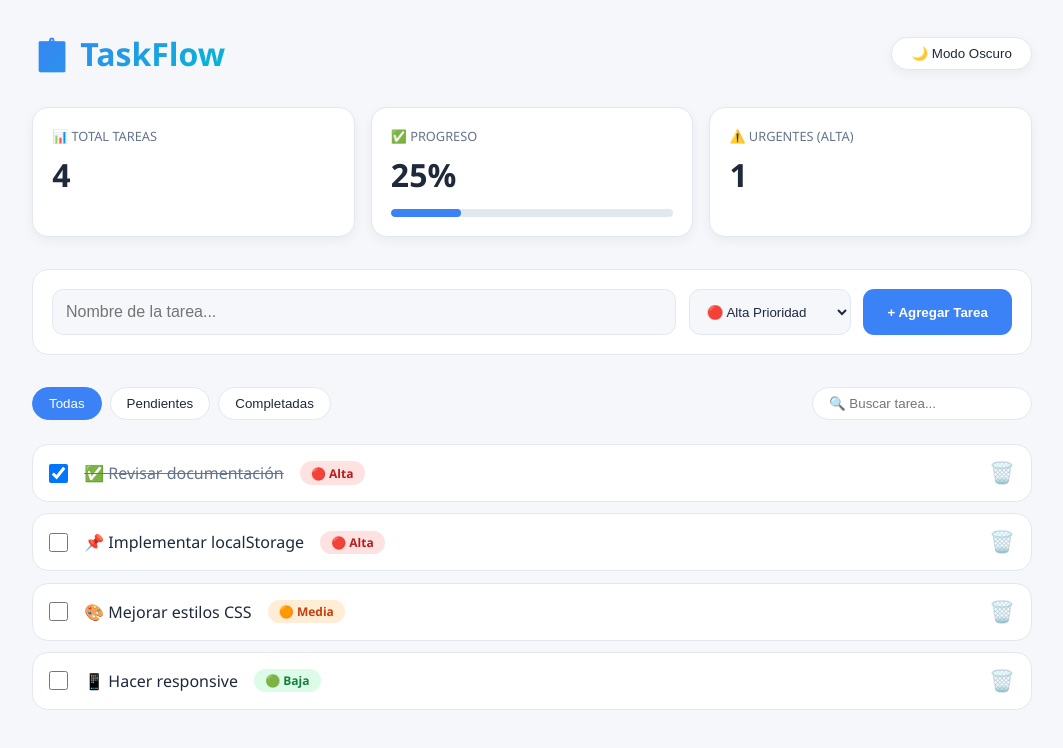
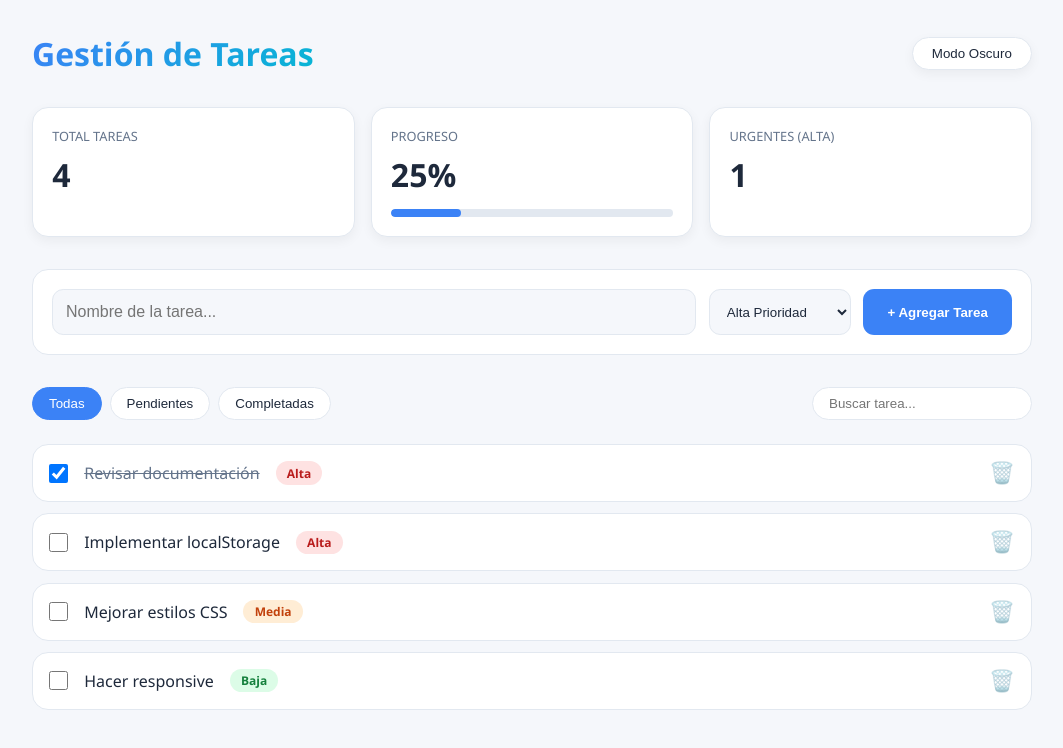
Before and after one commit to neimboy/trabajo_clase_2, a plain HTML site: page index.html in a window 1280 px wide. Shown: the whole page, without its empty margins (108-1171 px from the left). Drawn offline with Linux system fonts and the light colour scheme.

Commit message:
Avance en index y app.js

```diff
--- a/index.html
+++ b/index.html
@@ -11,25 +11,25 @@
     <div class="container">
         <!-- Cabecera con título y botón de tema oscuro -->
         <div class="header">
-            <h1>📋 TaskFlow</h1>
-            <button id="themeToggle" class="theme-toggle">🌙 Modo Oscuro</button>
+            <h1> Gestión de Tareas</h1>
+            <button id="themeToggle" class="theme-toggle">invertir colores</button>
         </div>
 
         <!-- Dashboard de estadísticas -->
         <div class="dashboard-grid">
             <div class="stat-card">
-                <div class="stat-title">📊 Total Tareas</div>
+                <div class="stat-title">Total Tareas</div>
                 <div id="totalTasks" class="stat-number">0</div>
             </div>
             <div class="stat-card">
-                <div class="stat-title">✅ Progreso</div>
+                <div class="stat-title">Progreso</div>
                 <div id="progressPercent" class="stat-number">0%</div>
                 <div class="progress-bar">
                     <div id="progressFill" class="progress-fill"></div>
                 </div>
             </div>
             <div class="stat-card">
-                <div class="stat-title">⚠️ Urgentes (Alta)</div>
+                <div class="stat-title">Urgentes (Alta)</div>
                 <div id="highPriorityCount" class="stat-number">0</div>
             </div>
         </div>
@@ -38,9 +38,9 @@
         <div class="task-form">
             <input type="text" id="taskName" placeholder="Nombre de la tarea..." autocomplete="off">
             <select id="taskPriority">
-                <option value="alta">🔴 Alta Prioridad</option>
-                <option value="media">🟠 Media Prioridad</option>
-                <option value="baja">🟢 Baja Prioridad</option>
+                <option value="alta">Alta Prioridad</option>
+                <option value="media">Media Prioridad</option>
+                <option value="baja">Baja Prioridad</option>
             </select>
             <button id="addTaskBtn">+ Agregar Tarea</button>
         </div>
@@ -53,7 +53,7 @@
                 <button data-filter="completed" class="filter-btn">Completadas</button>
             </div>
             <div class="search-box">
-                <input type="text" id="searchInput" placeholder="🔍 Buscar tarea...">
+                <input type="text" id="searchInput" placeholder="Buscar tarea...">
             </div>
         </div>
 
--- a/js/app.js
+++ b/js/app.js
@@ -30,10 +30,10 @@ const loadFromLocalStorage = () => {
     } else {
         // Datos de ejemplo para mostrar que funciona
         tasks = [
-            { id: Date.now() + 1, name: '✅ Revisar documentación', priority: 'alta', completed: true },
-            { id: Date.now() + 2, name: '📌 Implementar localStorage', priority: 'alta', completed: false },
-            { id: Date.now() + 3, name: '🎨 Mejorar estilos CSS', priority: 'media', completed: false },
-            { id: Date.now() + 4, name: '📱 Hacer responsive', priority: 'baja', completed: false }
+            { id: Date.now() + 1, name: ' Revisar documentación', priority: 'alta', completed: true },
+            { id: Date.now() + 2, name: ' Implementar localStorage', priority: 'alta', completed: false },
+            { id: Date.now() + 3, name: ' Mejorar estilos CSS', priority: 'media', completed: false },
+            { id: Date.now() + 4, name: ' Hacer responsive', priority: 'baja', completed: false }
         ];
         saveToLocalStorage();
     }
@@ -102,9 +102,9 @@ const getFilteredTasks = () => {
 // ==================== RENDERIZADO DE TAREAS ====================
 const getPriorityBadge = (priority) => {
     const badges = {
-        alta: '<span class="badge alta">🔴 Alta</span>',
-        media: '<span class="badge media">🟠 Media</span>',
-        baja: '<span class="badge baja">🟢 Baja</span>'
+        alta: '<span class="badge alta"> Alta</span>',
+        media: '<span class="badge media"> Media</span>',
+        baja: '<span class="badge baja"> Baja</span>'
     };
     return badges[priority] || badges.media;
 };
@@ -180,10 +180,10 @@ const loadTheme = () => {
     const savedTheme = localStorage.getItem('taskflow_theme');
     if (savedTheme === 'dark') {
         document.body.classList.add('dark-theme');
-        themeToggleBtn.textContent = '☀️ Modo Claro';
+        themeToggleBtn.textContent = ' Modo Claro';
     } else {
         document.body.classList.remove('dark-theme');
-        themeToggleBtn.textContent = '🌙 Modo Oscuro';
+        themeToggleBtn.textContent = ' Modo Oscuro';
     }
 };
 
@@ -191,7 +191,7 @@ const toggleTheme = () => {
     document.body.classList.toggle('dark-theme');
     const isDark = document.body.classList.contains('dark-theme');
     localStorage.setItem('taskflow_theme', isDark ? 'dark' : 'light');
-    themeToggleBtn.textContent = isDark ? '☀️ Modo Claro' : '🌙 Modo Oscuro';
+    themeToggleBtn.textContent = isDark ? ' Modo Claro' : ' Modo Oscuro';
 };
 
 // ==================== FILTROS Y BÚSQUEDA (eventos) ====================
```
